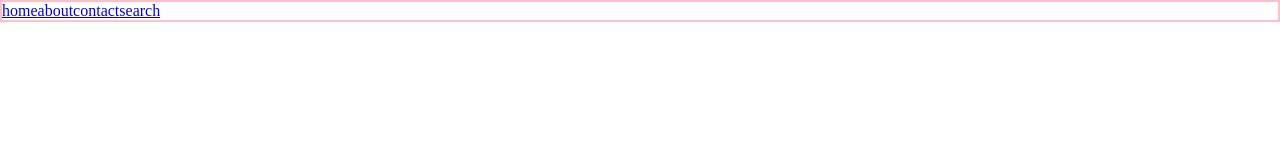
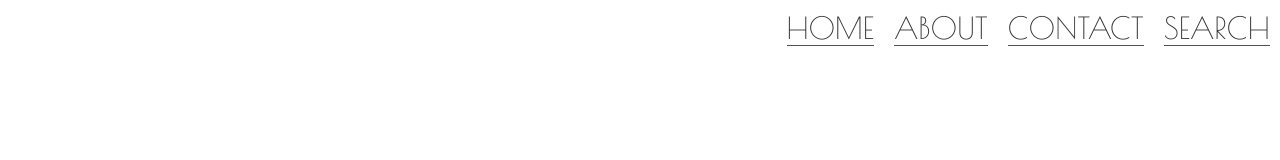
Before and after one commit to rodiw/flexbox-navbar, a plain HTML site: page index.html in a window 1280 px wide. Drawn offline with nearby package versions, Linux system fonts and the light colour scheme.

Commit message:
added a font family, made some visual changes to a and a:hover

```diff
--- a/styles.css
+++ b/styles.css
@@ -1,8 +1,25 @@
+@import url('https://fonts.googleapis.com/css?family=Poiret+One');
+
 body {
     margin: 0;
+    font-family: 'Poiret One', cursive;
 }
 
 nav {
     display: flex;
-    border: 2px solid pink;
+    text-transform: uppercase;
+    justify-content: flex-end;
 }
+
+a {
+    font-size: 30px;
+    color: #333333;
+    text-decoration: none;
+    margin: 10px 10px;
+    border-bottom: 1px solid #505050;
+    transition: 0.5s linear;
+}
+
+a:hover {
+    border-bottom: 1px solid rgb(117, 211, 117);
+}
```
